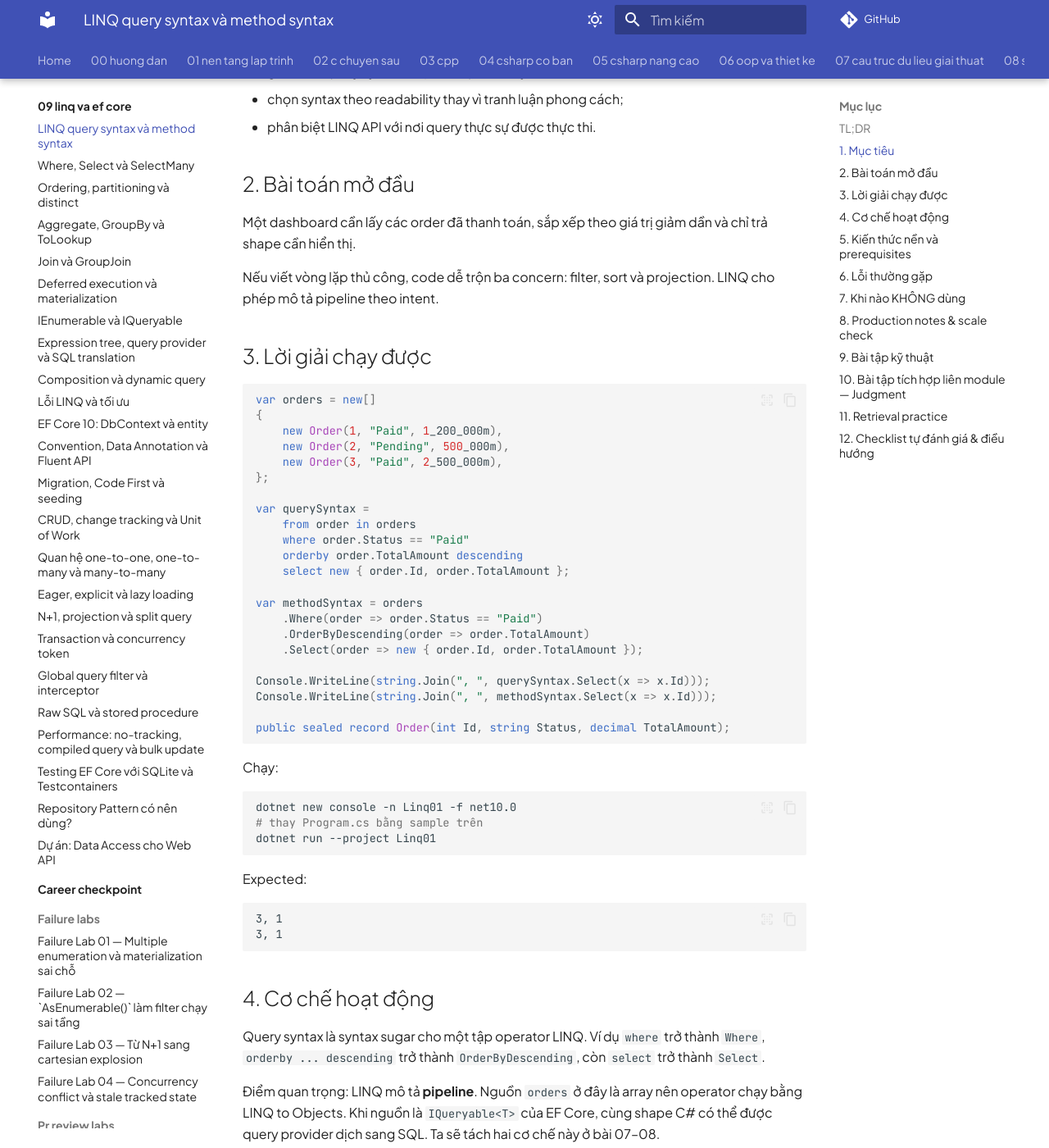
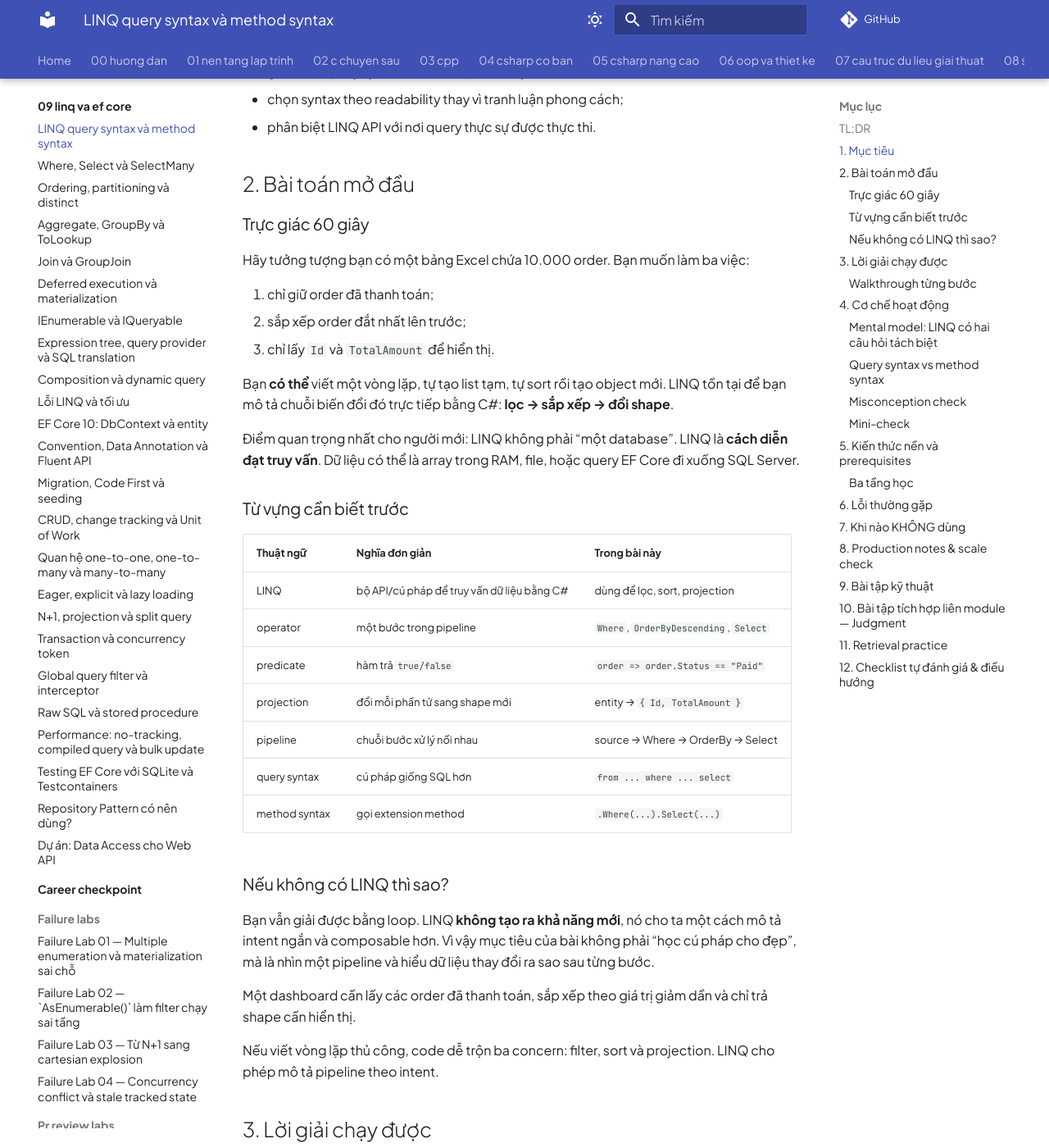
Before and after one commit to Xuanthanh-dzz/full-stack, an MkDocs documentation site: the page built from fullstack-roadmap/09-linq-va-ef-core/01-linq-query-syntax-va-method-syntax.md, in a window 1280 px wide and 1400 px high, scrolled down 742 px. Shown: the whole window at 82% size. Built offline with MkDocs 1.6.1 and Material for MkDocs 9.7.7, drawn with Linux system fonts in a browser that asks for light colours; comment, search, counter and statistics services are not loaded; some of the changed text lies outside the part shown.

Commit message:
docs(module-09): deepen beginner explanation in 01-linq-query-syntax-va-method-syntax.md

```diff
--- a/fullstack-roadmap/09-linq-va-ef-core/01-linq-query-syntax-va-method-syntax.md
+++ b/fullstack-roadmap/09-linq-va-ef-core/01-linq-query-syntax-va-method-syntax.md
@@ -20,6 +20,34 @@
 - phân biệt LINQ API với nơi query thực sự được thực thi.
 
 ## 2. Bài toán mở đầu
+
+### Trực giác 60 giây
+
+Hãy tưởng tượng bạn có một bảng Excel chứa 10.000 order. Bạn muốn làm ba việc:
+
+1. chỉ giữ order đã thanh toán;
+2. sắp xếp order đắt nhất lên trước;
+3. chỉ lấy `Id` và `TotalAmount` để hiển thị.
+
+Bạn **có thể** viết một vòng lặp, tự tạo list tạm, tự sort rồi tạo object mới. LINQ tồn tại để bạn mô tả chuỗi biến đổi đó trực tiếp bằng C#: **lọc → sắp xếp → đổi shape**.
+
+Điểm quan trọng nhất cho người mới: LINQ không phải “một database”. LINQ là **cách diễn đạt truy vấn**. Dữ liệu có thể là array trong RAM, file, hoặc query EF Core đi xuống SQL Server.
+
+### Từ vựng cần biết trước
+
+| Thuật ngữ | Nghĩa đơn giản | Trong bài này |
+|---|---|---|
+| LINQ | bộ API/cú pháp để truy vấn dữ liệu bằng C# | dùng để lọc, sort, projection |
+| operator | một bước trong pipeline | `Where`, `OrderByDescending`, `Select` |
+| predicate | hàm trả `true/false` | `order => order.Status == "Paid"` |
+| projection | đổi mỗi phần tử sang shape mới | entity → `{ Id, TotalAmount }` |
+| pipeline | chuỗi bước xử lý nối nhau | source → Where → OrderBy → Select |
+| query syntax | cú pháp giống SQL hơn | `from ... where ... select` |
+| method syntax | gọi extension method | `.Where(...).Select(...)` |
+
+### Nếu không có LINQ thì sao?
+
+Bạn vẫn giải được bằng loop. LINQ **không tạo ra khả năng mới**, nó cho ta một cách mô tả intent ngắn và composable hơn. Vì vậy mục tiêu của bài không phải “học cú pháp cho đẹp”, mà là nhìn một pipeline và hiểu dữ liệu thay đổi ra sao sau từng bước.
 
 Một dashboard cần lấy các order đã thanh toán, sắp xếp theo giá trị giảm dần và chỉ trả shape cần hiển thị.
 
@@ -67,7 +95,73 @@ Expected:
 3, 1
 ~~~
 
+### Walkthrough từng bước
+
+Với dữ liệu ban đầu:
+
+~~~text
+Id  Status    Total
+1   Paid      1,200,000
+2   Pending     500,000
+3   Paid      2,500,000
+~~~
+
+Pipeline method syntax chạy theo mental model:
+
+~~~text
+orders
+  ↓ Where(Status == Paid)
+[1, 3]
+  ↓ OrderByDescending(TotalAmount)
+[3, 1]
+  ↓ Select(Id, TotalAmount)
+[{3, 2500000}, {1, 1200000}]
+~~~
+
+Ba điều cần để ý:
+
+1. `Where` **không đổi type của phần tử**; nó chỉ bỏ phần tử.
+2. `OrderByDescending` **không tạo dữ liệu mới về mặt nghiệp vụ**; nó đổi thứ tự.
+3. `Select` mới là bước **đổi shape** của mỗi phần tử.
+
+Query syntax và method syntax ở ví dụ này mô tả cùng một ý. Compiler hạ query syntax về các method tương ứng, vì vậy đừng nghĩ query syntax là một engine chạy riêng.
+
 ## 4. Cơ chế hoạt động
+
+### Mental model: LINQ có hai câu hỏi tách biệt
+
+Khi đọc LINQ, luôn hỏi hai câu:
+
+1. **Query mô tả việc gì?** — filter, sort, projection...
+2. **Query chạy ở đâu?** — RAM hay data source bên ngoài?
+
+Ở bài này, `orders` là array nên toàn bộ pipeline chạy trong process .NET. Sang EF Core, source sẽ là `IQueryable<Order>`; lúc đó C# có thể chỉ đang xây “bản kế hoạch truy vấn” để EF dịch sang SQL.
+
+### Query syntax vs method syntax
+
+| Tiêu chí | Query syntax | Method syntax |
+|---|---|---|
+| Dễ đọc với join/group đơn giản | thường tốt | tốt |
+| Operator hỗ trợ trực tiếp | ít hơn | đầy đủ hơn |
+| Dynamic composition | kém tự nhiên hơn | tự nhiên hơn |
+| Debug pipeline từng bước | được | thường dễ hơn |
+| Performance | không tự nhanh hơn | không tự nhanh hơn |
+
+### Misconception check
+
+**Đúng hay sai?** Query syntax nhanh hơn method syntax vì giống SQL hơn.
+
+**Đáp án:** Sai. Với các biểu thức tương đương, compiler thường hạ về cùng nhóm operator. Performance phụ thuộc source, provider, data size và query shape — không phải vẻ ngoài của syntax.
+
+**Đúng hay sai?** Dùng LINQ đồng nghĩa query chạy ở database.
+
+**Đáp án:** Sai. Với array/list, LINQ chạy trong RAM. Chỉ provider-backed query như EF `IQueryable` mới có thể được dịch sang SQL.
+
+### Mini-check
+
+Nếu bạn đổi `orders` từ array thành dữ liệu EF Core, câu hỏi nào quan trọng hơn: “query syntax hay method syntax?” hay “operator nào được dịch xuống SQL?”.
+
+Đáp án mong đợi: câu thứ hai.
 
 Query syntax là syntax sugar cho một tập operator LINQ. Ví dụ `where` trở thành `Where`, `orderby ... descending` trở thành `OrderByDescending`, còn `select` trở thành `Select`.
 
@@ -76,6 +170,14 @@ Query syntax là syntax sugar cho một tập operator LINQ. Ví dụ `where` tr
 Không phải mọi method đều có query syntax đẹp tương đương. `Take`, `DistinctBy`, `Chunk`, `Any`, `All`... thường khiến method syntax trở thành dạng tự nhiên hơn.
 
 ## 5. Kiến thức nền và prerequisites
+
+### Ba tầng học
+
+**Beginner core — bắt buộc:** đọc được `Where → OrderBy → Select` và tính tay intermediate result.
+
+**Working developer:** biết chọn projection và giữ pipeline readable.
+
+**Deep dive:** compiler lowering, overload resolution và sự khác nhau giữa `Enumerable`/`Queryable` sẽ học kỹ ở bài 07–08.
 
 Prerequisite: lambda, generic, extension method và collection từ Module 05.
 
```
